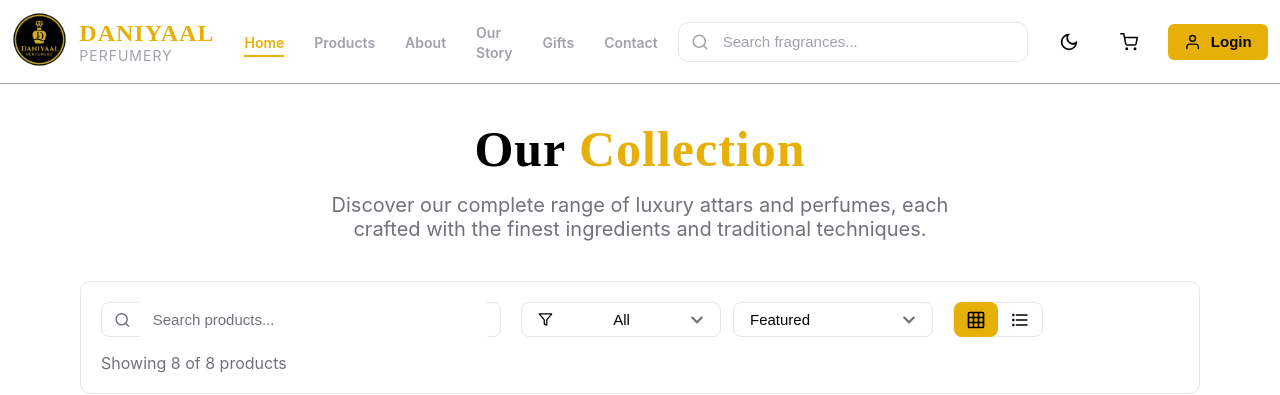
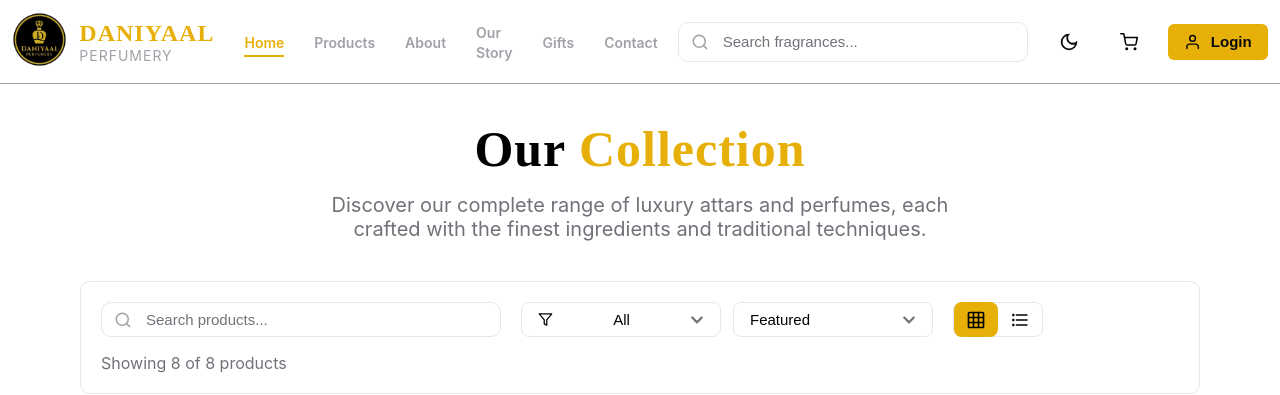
Before and after one commit to pinnateai-2025/daniyaal-ui, a React (Create React App) app: page /products in a window 1280 px wide. Shown: the top 395 px of the page. Built offline with nearby package versions, Linux system fonts and the light colour scheme.

Commit message:
Updated Products Page

```diff
--- a/src/components/Navbar/Navbar.css
+++ b/src/components/Navbar/Navbar.css
@@ -149,7 +149,7 @@
 }
 
 .navbar-searching input::placeholder {
-    color: #A1A1AA;
+    color: #71717A;
     font-weight: 400;
 }
 
--- a/src/components/OurCollection/OurCollection.css
+++ b/src/components/OurCollection/OurCollection.css
@@ -39,33 +39,33 @@
     gap: 20px;
 }
 
-.search-box {
+.collection-search-box {
     display: flex;
     align-items: center;
-    background: var(--color-bg);
     border: 1px solid #e5e7eb;
-    border-radius: 8px;
-    padding: 8px 12px;
+    border-radius: 10px;
+    padding: 0 12px;
+    background-color: var(--color-bg);
     width: 400px;
     height: 35px;
+    position: relative;
 }
 
-.search-box .icon {
-    color: #71717A;
-    margin-right: 8px;
+.collection-search-box .icon {
+    color: #A1A1AA;
     font-size: 18px;
 }
 
-.search-box input {
+.collection-search-box input {
+    flex: 1;
     border: none;
     outline: none;
-    width: 100%;
-    font-size: 14px;
-    background: var(--color-bg);
+    font-size: 15px;
     color: var(--text-color);
+    background: transparent;
 }
 
-.search-box input::placeholder {
+.collection-search-box input::placeholder {
     color: #71717A;
     font-weight: 500;
     font-size: 15px;
@@ -576,7 +576,7 @@
         width: 100%;
     }
 
-    .search-box {
+    .collection-search-box {
         width: 100%;
         grid-row: 1;
     }
@@ -748,7 +748,7 @@
     }
 }
 
-@media (max-width: 499px) {
+@media (max-width: 425px) {
     .view-toggle {
         display: none !important;
     }
@@ -840,4 +840,12 @@
     .ourcollection-title p {
         font-size: 17px;
     }
+
+    .collection-search-box {
+        width: 90%;
+    }
+
+    .dropdowns {
+        width: 90%;
+    }
 }
--- a/src/components/OurCollection/OurCollection.js
+++ b/src/components/OurCollection/OurCollection.js
@@ -215,7 +215,7 @@ const OurCollection = () => {
             {/* Filter Bar */}
             <div className="collection-filter-container">
                 <div className="collection-filter-bar">
-                    <div className="search-box">
+                    <div className="collection-search-box">
                         <FiSearch className="icon" />
                         <input
                             type="text"
```
